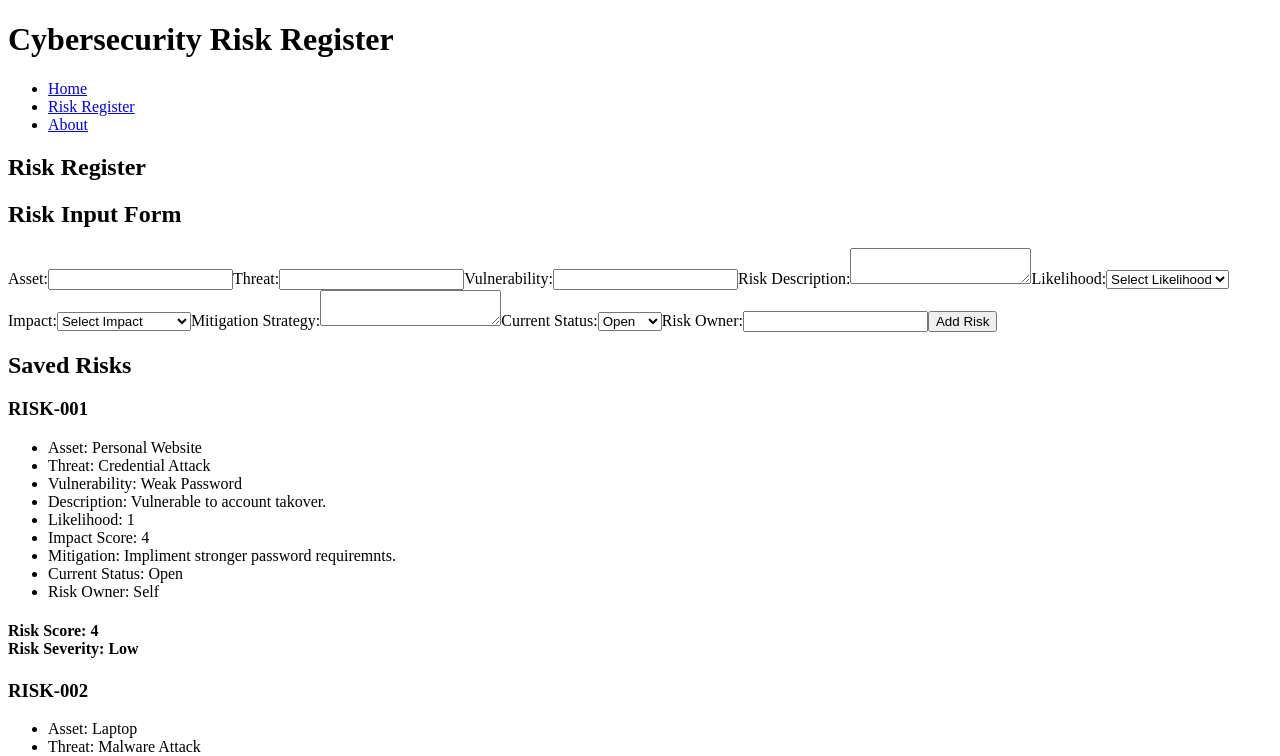
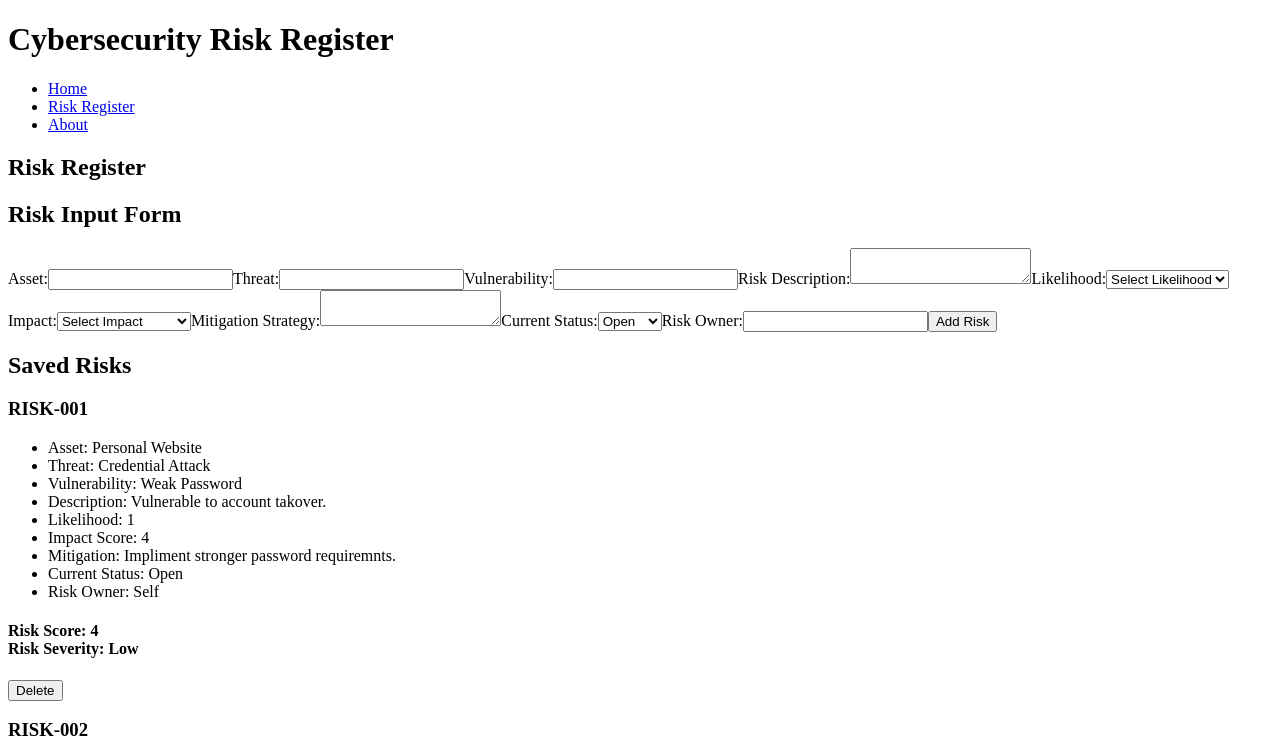
Before and after one commit to Boddhisattva007/cybersecurity-risk-register, a React (Vite) app: page /riskregister in a window 1280 px wide. Shown: the top 756 px of the page. Built offline with nearby package versions, Linux system fonts and the light colour scheme.

Commit message:
added deleteRisk function

```diff
--- a/src/Main View Pages/RiskRegister/RiskRegister.jsx
+++ b/src/Main View Pages/RiskRegister/RiskRegister.jsx
@@ -21,6 +21,13 @@ function RiskRegister() {
 
     }
 
+    // Function to delete a risk object.
+    // Filters every risk object by riskId and creates a new array
+    // where only the risks not being deleted remain.
+    function deleteRisk(riskId) {
+        setRisks(risks.filter((risk) => risk.riskId !== riskId));
+    }
+
     // Parent that passes/returns data to:
     // RiskForm, RiskList, & RiskSummary child components.
     // Also a Child to App.jsx, eturns the Risk Register element.
@@ -34,8 +41,9 @@ function RiskRegister() {
             <RiskForm addRisk={addRisk} riskNumber={riskNumber}/>
 
 
-            {/* Passes mock risk data down as props to RiskList Child Component & renders RiskList element. */}
-            <RiskList risks={risks} />
+            {/* Passes mock risk data down as a prop to RiskList Child Component & renders RiskList element.
+            Also passes deleteRisk fucntion down to RiskList.jsx as a prop. */}
+            <RiskList risks={risks} deleteRisk={(deleteRisk)} />
 
 
             <RiskSummary risks={risks} />
--- a/src/components/RiskCard/RiskCard.jsx
+++ b/src/components/RiskCard/RiskCard.jsx
@@ -1,10 +1,15 @@
 import {riskScoreCalculation, riskScoreSeverity} from "../../utilities/riskCalculations.js";
 
 //Risk Card function
-function RiskCard({ risk }){
+function RiskCard({ risk, deleteRisk }){
 
     const riskScore = riskScoreCalculation(risk.likelihood, risk.impact);
     const severity = riskScoreSeverity(riskScore);
+
+    // Delete risk handler function.
+    function handleDeleteRisk(){
+        deleteRisk(risk.riskId);
+    }
 
     return(
 
@@ -32,6 +37,9 @@ function RiskCard({ risk }){
                 Risk Severity: {severity}
             </h4>
 
+            {/* Delete Risk Button */}
+            <button type="button" onClick={handleDeleteRisk}>Delete </button>
+
         </section>
 
 
--- a/src/components/RiskList/RiskList.jsx
+++ b/src/components/RiskList/RiskList.jsx
@@ -1,7 +1,7 @@
 import RiskCard from "../RiskCard/RiskCard.jsx";
 
 // RiskList Function
-function RiskList({ risks }){
+function RiskList({ risks, deleteRisk }){
 
     return(
 
@@ -16,7 +16,9 @@ function RiskList({ risks }){
             {risks.map((risk) => (
                 <RiskCard
                 key={risk.riskId}
-                risk={risk}/>
+                risk={risk}
+                deleteRisk={deleteRisk}
+                />
             ))}
 
 
```
